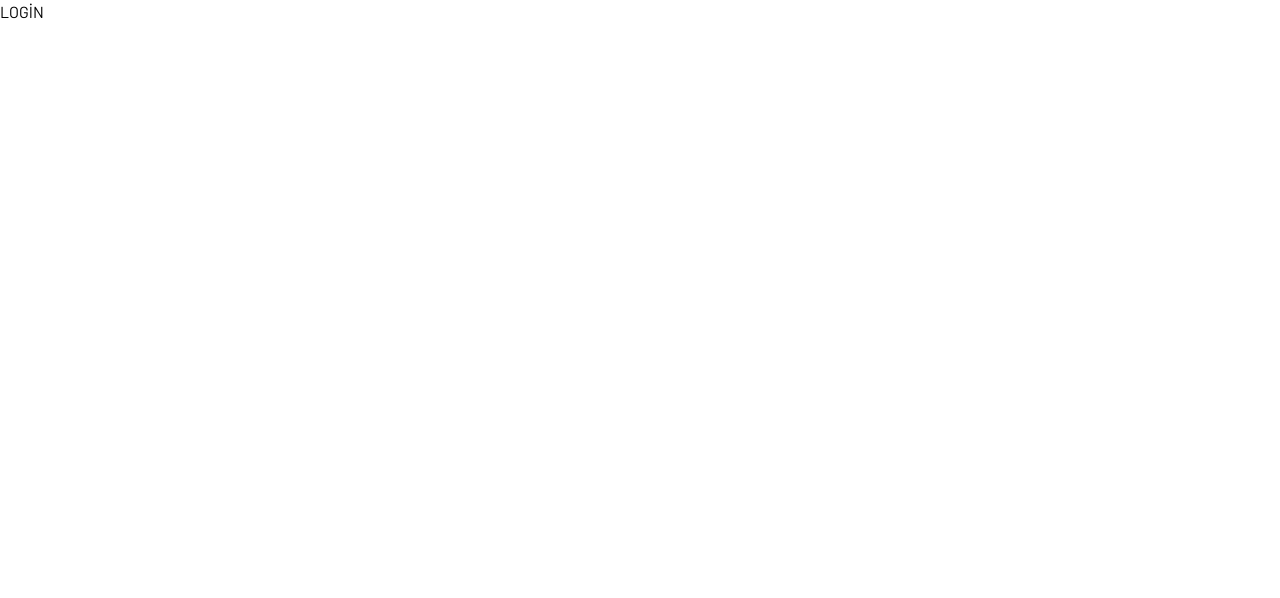
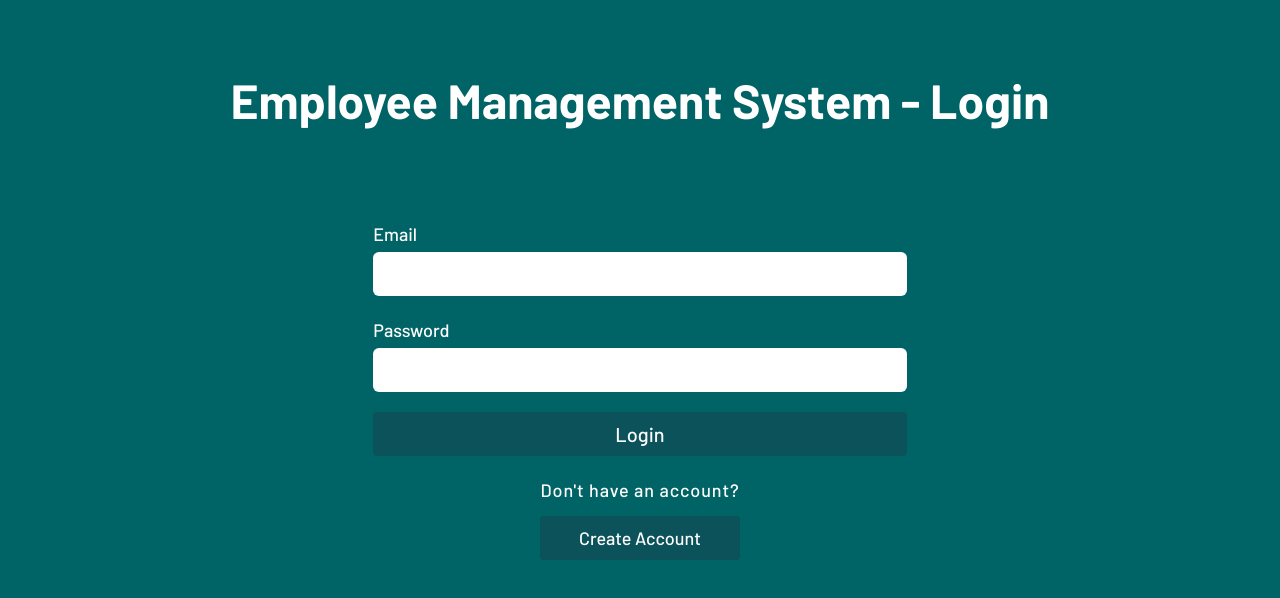
Before and after one commit to ademhatay/employee-tracking-system, a React (Vite) app in the folder frontend/: page / in a window 1280 px wide. Both pictures are taken after a click on the button "Login". Shown: the top 598 px of the page. Built offline with nearby package versions, Linux system fonts and the light colour scheme.

Commit message:
style: Welcome, Login and Register pages were designed.

```diff
--- a/frontend/package.json
+++ b/frontend/package.json
@@ -11,11 +11,13 @@
   "dependencies": {
     "react": "^18.2.0",
     "react-dom": "^18.2.0",
+    "react-helmet": "^6.1.0",
     "react-router-dom": "^6.10.0"
   },
   "devDependencies": {
     "@types/react": "^18.0.28",
     "@types/react-dom": "^18.0.11",
+    "@types/react-helmet": "^6.1.6",
     "@vitejs/plugin-react": "^3.1.0",
     "autoprefixer": "^10.4.14",
     "postcss": "^8.4.22",
--- /dev/null
+++ b/frontend/src/constants/settings.ts
@@ -0,0 +1,7 @@
+const settings = {
+	"title": "Employee Management System",
+	"titleDash": "EMS",
+	"siteURL": "http://localhost:3000",
+}
+
+export default settings;
--- /dev/null
+++ b/frontend/src/pages/LoginScreen.tsx
@@ -0,0 +1,47 @@
+import React, { FC } from 'react'
+import Button from '../components/AppButton'
+import { useNavigate } from "react-router-dom";
+import { Helmet } from 'react-helmet';
+import settings from '../constants/settings';
+
+
+const LoginScreen: FC = () => {
+
+	const navigate = useNavigate();
+
+	return <>
+		<Helmet>
+			<meta charSet="utf-8" />
+			<title>Login - {settings.titleDash}</title>
+			<link rel="canonical" href={settings.siteURL} />
+		</Helmet>
+		<div className='w-screen h-screen bg-color-1 flex flex-col'>
+			<div className='wrapper flex flex-1 items-center justify-center'>
+				<h1 className='text-white font-bold text-3xl md:text-4xl lg:text-5xl text-center'>
+					Employee Management System - Login
+				</h1>
+			</div>
+			<div className='wrapper flex flex-[3] items-center justify-start flex-col'>
+				<form className='w-8/12 md:6/12 lg:w-5/12'>
+					<div className='flex flex-col my-5'>
+						<label className='text-white font-medium text-base md:text-lg mb-1'>Email</label>
+						<input className='bg-white text-color-6 text-lg md:text-xl font-medium rounded-md p-2 border-0 outline-none' type='email' autoComplete='off' />
+					</div>
+					<div className='flex flex-col my-5'>
+						<label className='text-white font-medium text-base md:text-lg mb-1'>Password</label>
+						<input className='bg-white text-color-6 text-lg md:text-xl font-medium rounded-md p-2 border-0 outline-none' type='password' autoComplete='off' />
+					</div>
+					<div className='flex flex-col my-5'>
+						<Button onClick={() => navigate("/home")} className='w-full bg-color-3 hover:bg-color-4 text-lg md:text-xl font-medium'>Login</Button>
+					</div>
+				</form>
+				<div>
+					<p className='text-white font-medium text-base md:text-lg mb-3 tracking-wider'>Don't have an account?</p>
+					<Button onClick={() => navigate("/register")} className='w-full bg-color-3 hover:bg-color-4 text-base md:text-lg font-medium'>Create Account</Button>
+				</div>
+			</div>
+		</div>
+	</>
+}
+
+export default LoginScreen
--- /dev/null
+++ b/frontend/src/pages/RegisterScreen.tsx
@@ -0,0 +1,89 @@
+import React, { FC } from 'react'
+import Button from '../components/AppButton'
+import { useNavigate } from "react-router-dom";
+import { Helmet } from "react-helmet";
+import settings from '../constants/settings'
+
+
+const RegisterScreen: FC = () => {
+
+	const navigate = useNavigate();
+
+	return <>
+		<Helmet>
+			<meta charSet="utf-8" />
+			<title>Register - {settings.titleDash}</title>
+			<link rel="canonical" href={settings.siteURL} />
+		</Helmet>
+		<div className='w-screen h-screen bg-color-1 flex flex-col  pb-10'>
+			<div className='wrapper flex flex-1 items-center justify-center'>
+				<h1 className='text-white font-bold text-3xl md:text-4xl lg:text-5xl text-center'>
+					Employee Management System - Register
+				</h1>
+			</div>
+			<div className='wrapper flex flex-[3] items-center justify-start flex-col'>
+				<form className='w-10/12 md:9/12 lg:w-8/12 h-full'>
+					<div className='grid grid-cols-2'>
+						<div className='col-span-2 md:col-span-1 px-5'>
+							<div className='flex flex-col my-3'>
+								<label className='text-white font-medium text-base md:text-lg mb-1'>First Name</label>
+								<input className='bg-white text-color-6 text-lg md:text-xl font-medium rounded-md p-2 border-0 outline-none' type='text' autoComplete='off' />
+							</div>
+						</div>
+						<div className='col-span-2 md:col-span-1 px-5'>
+							<div className='flex flex-col my-3'>
+								<label className='text-white font-medium text-base md:text-lg mb-1'>Last Name</label>
+								<input className='bg-white text-color-6 text-lg md:text-xl font-medium rounded-md p-2 border-0 outline-none' type='text' autoComplete='off' />
+							</div>
+						</div>
+						<div className='col-span-2 px-5'>
+							<div className='flex flex-col my-3'>
+								<label className='text-white font-medium text-base md:text-lg mb-1'>Email</label>
+								<input className='bg-white text-color-6 text-lg md:text-xl font-medium rounded-md p-2 border-0 outline-none' type='email' autoComplete='off' />
+							</div>
+						</div>
+						<div className='col-span-2 md:col-span-1 px-5'>
+							<div className='flex flex-col my-3'>
+								<label className='text-white font-medium text-base md:text-lg mb-1'>Password</label>
+								<input className='bg-white text-color-6 text-lg md:text-xl font-medium rounded-md p-2 border-0 outline-none' type='password' autoComplete='off' />
+							</div>
+						</div>
+
+						<div className='col-span-2 md:col-span-1 px-5'>
+							<div className='flex flex-col my-3'>
+								<label className='text-white font-medium text-base md:text-lg mb-1'>Password Confirm</label>
+								<input className='bg-white text-color-6 text-lg md:text-xl font-medium rounded-md p-2 border-0 outline-none' type='password' autoComplete='off' />
+							</div>
+						</div>
+
+						<div className='col-span-2 md:col-span-1 px-5'>
+							<div className='flex flex-col my-3'>
+								<label className='text-white font-medium text-base md:text-lg mb-1'>Birthdate</label>
+								<input className='bg-white w-full text-color-6 text-lg md:text-xl font-medium rounded-md p-2 border-0 outline-none' type='date' autoComplete='off' />
+							</div>
+						</div>
+
+						<div className='col-span-2 md:col-span-1 px-5'>
+							<div className='flex flex-col my-3'>
+								<label className='text-white font-medium text-base md:text-lg mb-1'>Occupation</label>
+								<select className='bg-white text-color-6 text-lg md:text-xl font-medium rounded-md p-2 border-0 outline-none'>
+									<option value=''>Select</option>
+									<option value='1'>Developer</option>
+									<option value='2'>Designer</option>
+									<option value='3'>Manager</option>
+								</select>
+							</div>
+						</div>
+						<Button className='col-span-2 bg-color-3 hover:bg-color-4 text-base md:text-lg font-medium mt-4 mb-5'>Register</Button>
+					</div>
+				</form>
+				{/* <div>
+					<p className='text-white font-medium text-base md:text-lg mb-3 tracking-wider'>Already have an account?</p>
+					<Button onClick={() => navigate("/login")} className='w-full bg-color-3 hover:bg-color-4 text-base md:text-lg font-medium'>Login</Button>
+				</div> */}
+			</div>
+		</div>
+	</>
+}
+
+export default RegisterScreen
--- a/frontend/src/pages/WelcomeScreen.tsx
+++ b/frontend/src/pages/WelcomeScreen.tsx
@@ -1,24 +1,35 @@
 import React, { FC } from 'react'
 import Button from '../components/AppButton'
 import { useNavigate } from "react-router-dom";
+import { Helmet } from 'react-helmet';
+import settings from '../constants/settings';
+
 
 const WelcomeScreen: FC = () => {
 
 	const navigate = useNavigate();
 
 	return <>
+		<Helmet>
+			<meta charSet="utf-8" />
+			<title>Welcome - {settings.titleDash}</title>
+			<meta name="description" content="Welcome to Employee Management System" />
+			<link rel="canonical" href={settings.siteURL} />
+		</Helmet>
 		<div className='w-screen h-screen bg-color-1 flex flex-col'>
 			<div className='wrapper flex flex-1 items-center justify-center'>
-				<h1 className='text-white font-bold text-3xl md:text-5xl lg:text-8xl text-center'>
+				<h1 className='text-white font-bold text-3xl md:text-5xl text-center'>
 					Employee Management System
 				</h1>
 			</div>
-			<div className='wrapper flex flex-1 pb-10'>
+			<div className='wrapper flex flex-1 pb-10 flex-col md:flex-row'>
 				<div className='flex flex-1 justify-center'>
-					<Button onClick={() => navigate("/login")} className='w-10/12 bg-color-2 hover:bg-color-3 text-2xl md:text-5xl font-medium'>Login</Button>
+					<Button onClick={() => navigate("/login")} className='w-10/12 bg-color-3 hover:bg-color-4 text-2xl md:text-5xl font-medium border-b-2 rounded-none rounded-t-md'>
+					Login
+					</Button>
 				</div>
 				<div className='flex flex-1 justify-center'>
-					<Button onClick={() => navigate("/register")} className='w-10/12 bg-color-2 hover:bg-color-3 text-2xl md:text-5xl font-medium'>Register</Button>
+					<Button onClick={() => navigate("/register")} className='w-10/12 bg-color-3 hover:bg-color-4 text-2xl md:text-5xl font-medium  rounded-none rounded-b-md border-t-2'>Register</Button>
 				</div>
 			</div>
 		</div>
--- a/frontend/src/pages/index.js
+++ /dev/null
@@ -1 +0,0 @@
-export { default as Welcome } from './WelcomeScreen';
--- /dev/null
+++ b/frontend/src/pages/index.ts
@@ -0,0 +1,3 @@
+export { default as Welcome } from './WelcomeScreen';
+export { default as Login } from './LoginScreen';
+export { default as Register } from './RegisterScreen';
```
Also changed, not shown: frontend/src/main.tsx (+11 -8 lines), 1 other file (tests, documents, lock files or other folders).
